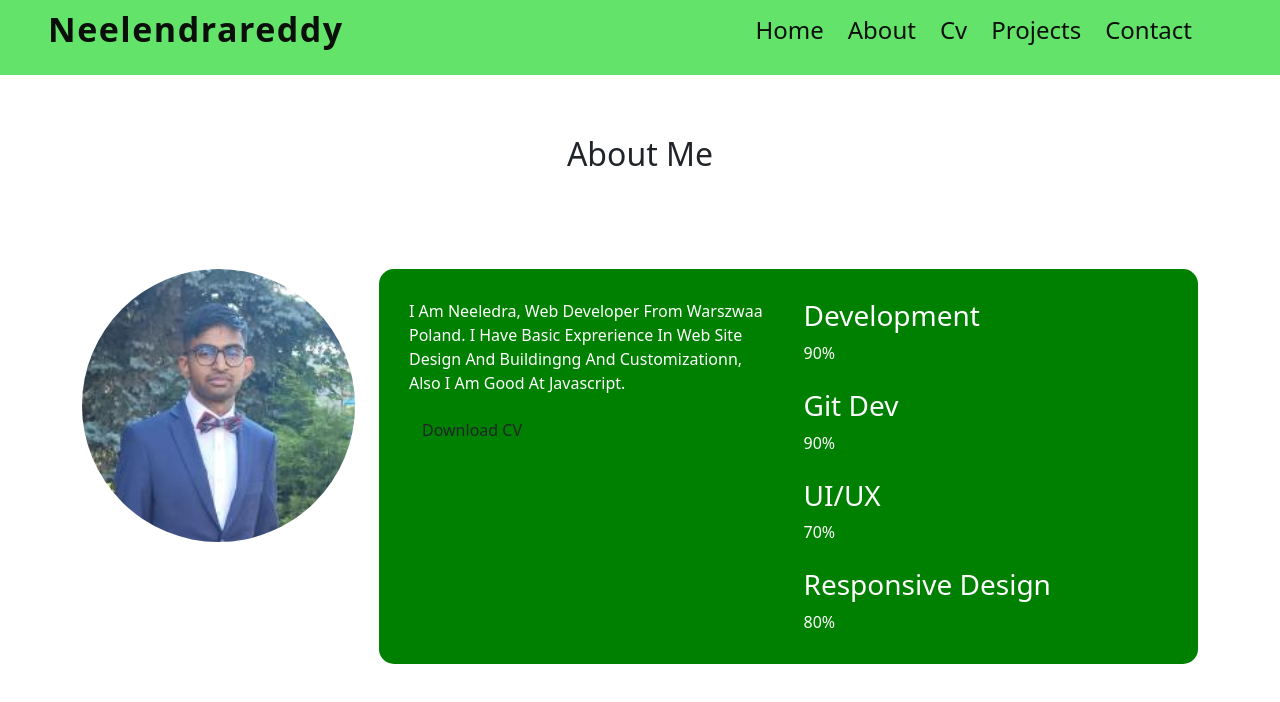
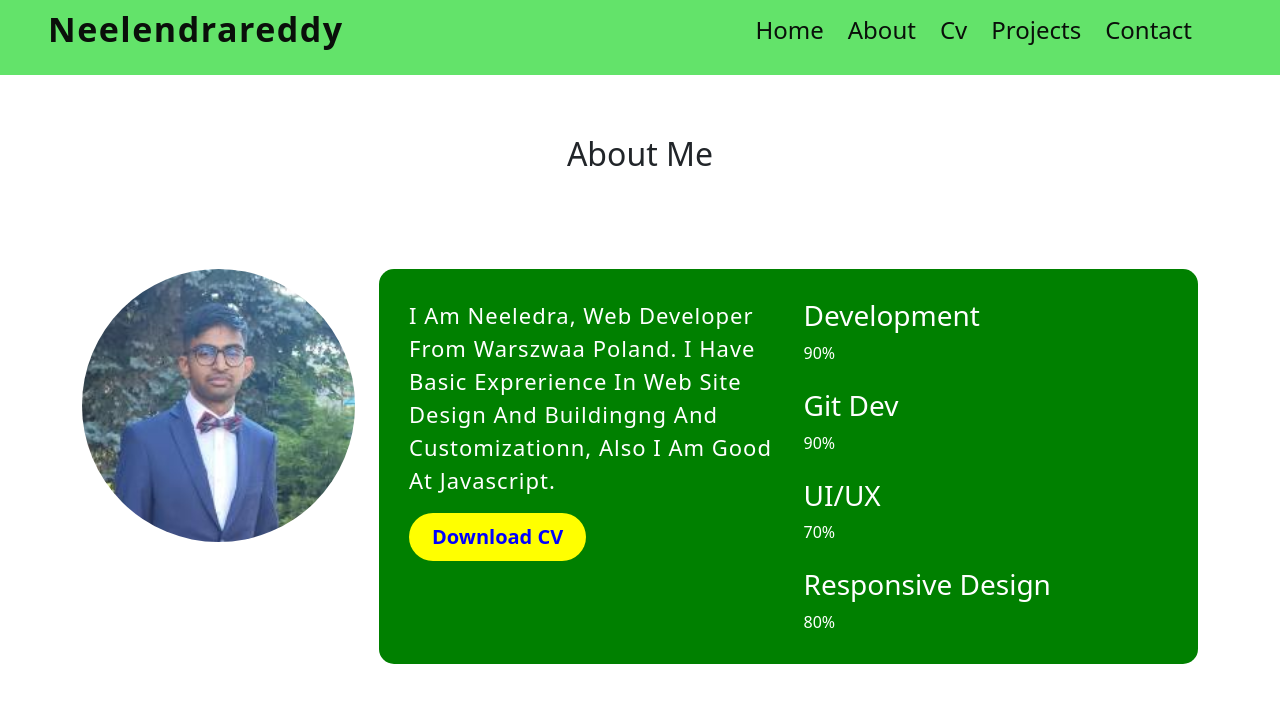
Before and after one commit to neelendrareddy9001/my-portfolio-website, a React (Create React App) app: page /about in a window 1280 px wide. Shown: the top 702 px of the page. Built offline with nearby package versions, Linux system fonts and the light colour scheme.

Commit message:
changes added

```diff
--- a/src/component/About/About.scss
+++ b/src/component/About/About.scss
@@ -32,9 +32,19 @@
       top: 20%;
     }
 
-    .about-description {
+    .about_description {
       margin-bottom: 1rem;
-      text-align: justify;
+      letter-spacing: 1px;
+      font-size: 22px;
+    }
+    .btn {
+      color: blue;
+      background-color: yellow;
+      border-radius: 25px;
+      padding: 8px 22px;
+      font-size: 1.25rem;
+
+      font-weight: bolder;
     }
 
     .about-skills {
```
